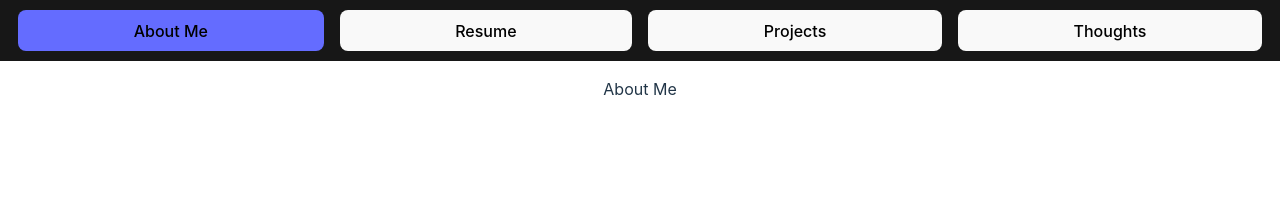
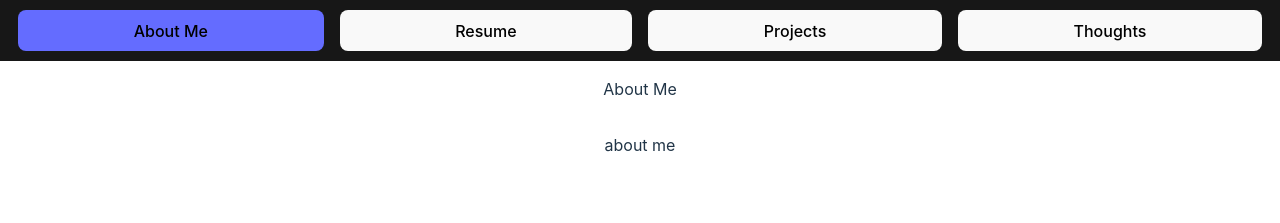
Before and after one commit to jsfriedman/jsfriedman.github.io, a React (Vite) app: page / in a window 1280 px wide. Shown: the top 223 px of the page. Built offline with nearby package versions, Linux system fonts and the light colour scheme.

Commit message:
created AboutMe component

```diff
--- /dev/null
+++ b/src/components/aboutme/AboutMe.tsx
@@ -0,0 +1,9 @@
+import React, { FC } from "react";
+
+const AboutMe:FC = () => {
+    return(
+        <p>about me</p>
+    )
+};
+
+export default AboutMe;
--- a/src/components/body/Body.tsx
+++ b/src/components/body/Body.tsx
@@ -1,6 +1,7 @@
 import React, { FC } from "react";
 import birdLogo from '../../assets/bird_transparent.png';
 import './Body.css';
+import AboutMe from "../aboutme/AboutMe";
 
 interface bodyProps {
     activeSection: string;
@@ -9,13 +10,14 @@ interface bodyProps {
 const Body: FC<bodyProps> = ({ activeSection }) => {
     return (
         <div className='centered'>
-            {activeSection === 'Home' &&
+            {(activeSection === 'Resume' || activeSection==='Thoughts' || activeSection==='Shelfscan') &&
                 <>
                     <h1>Under Construction</h1>
                     <img src={birdLogo} width="25%" height="25%"></img>
                 </>
             }
             {activeSection && <p>{activeSection}</p>}
+            {activeSection==='About Me' && <AboutMe/>}
         </div>
     )
 }
```
